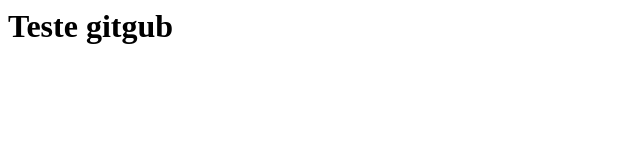
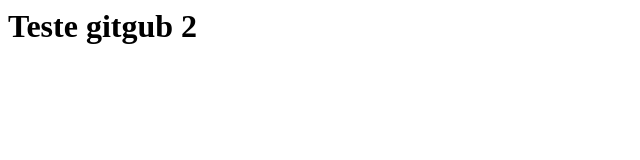
Before and after one commit to agnusdeii/poo, a plain HTML site: page index.html in a window 1280 px wide. Shown: the full height of the page, 0-640 px from the left. Drawn offline with Linux system fonts and the light colour scheme.

Commit message:
atualizando index.html

```diff
--- a/index.html
+++ b/index.html
@@ -6,6 +6,6 @@
     <title>Document</title>
 </head>
 <body>
-    <h1>Teste gitgub</h1>
+    <h1>Teste gitgub 2</h1>
 </body>
 </html>
```
